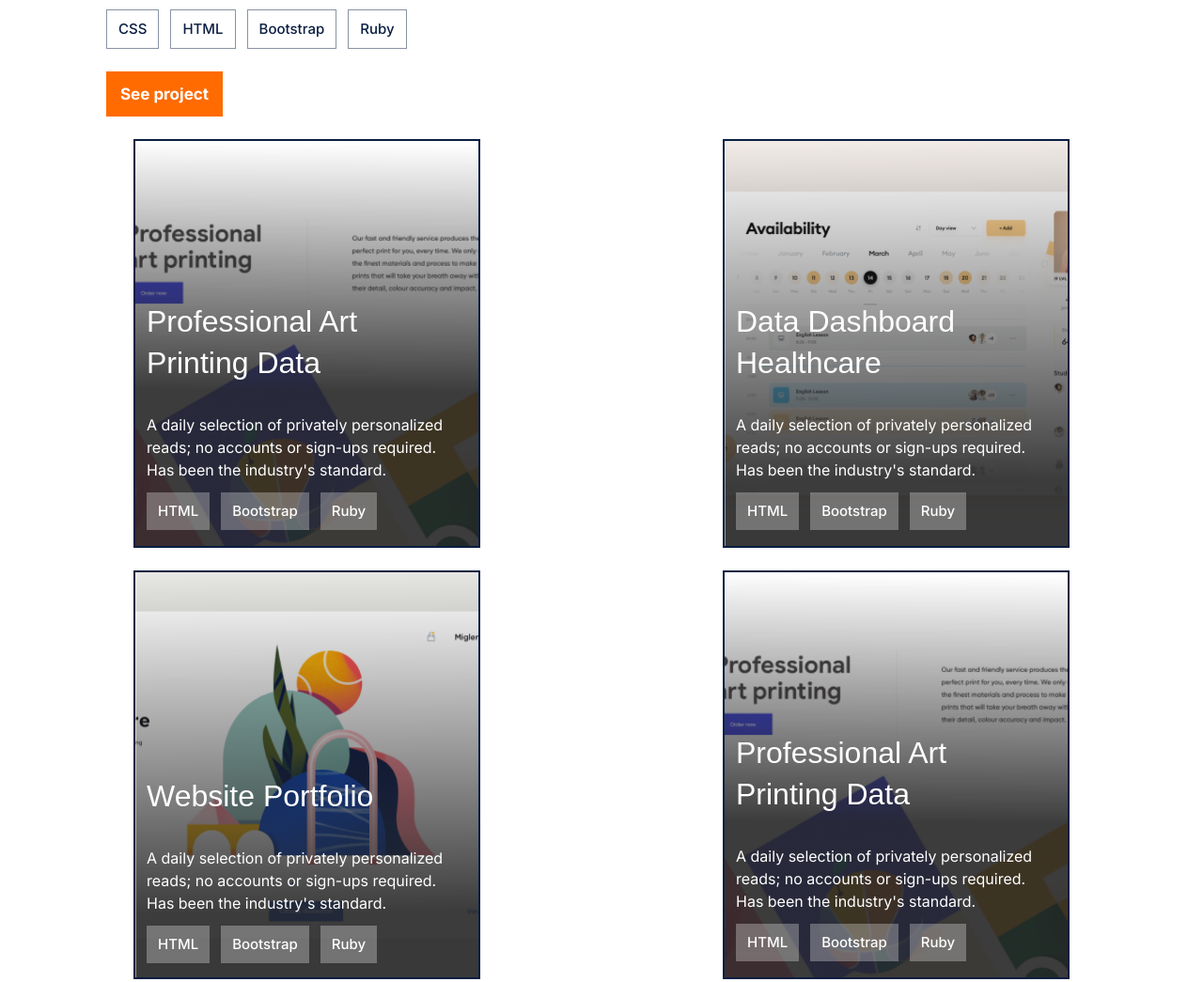
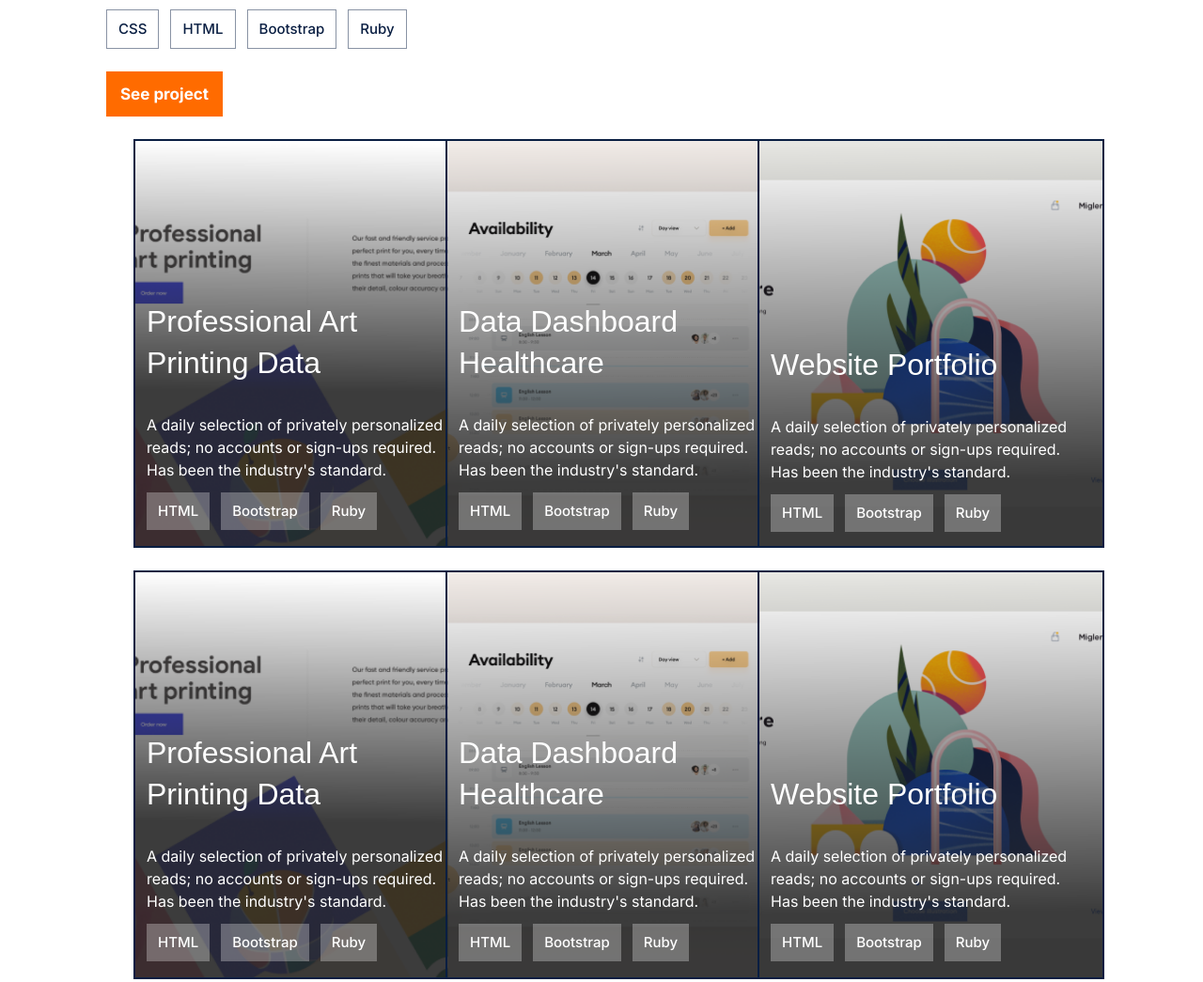
Before and after one commit to chiedozie013/portfolio-microverse, a website: page index.html in a window 1280 px wide. Shown: the part 1820-2865 px from the top of the page at 94% size. Drawn offline with Linux system fonts and the light colour scheme.

Commit message:
Changed the responsiveness of the work cards from flex to grid system

```diff
--- a/styles.css
+++ b/styles.css
@@ -208,9 +208,8 @@ html {
 
   .works-main {
     margin: 0 24px;
-    display: flex;
-    flex-wrap: wrap;
-    justify-content: space-between;
+    display: grid;
+    grid-template-columns: repeat(auto-fill, minmax(300px, 1fr));
   }
 
   .workCard1 button,
@@ -675,8 +674,6 @@ html {
     gap: 12px;
     display: flex;
     flex-wrap: wrap;
-
-    /* justify-content: space-between; */
     margin: 0 118px;
   }
 
@@ -710,9 +707,8 @@ html {
 
   .works-main {
     margin: 0 142px;
-    display: flex;
-    flex-wrap: wrap;
-    justify-content: space-between;
+    display: grid;
+    grid-template-columns: repeat(auto-fill, minmax(300px, 1fr));
   }
 
   .workCard1,
```
